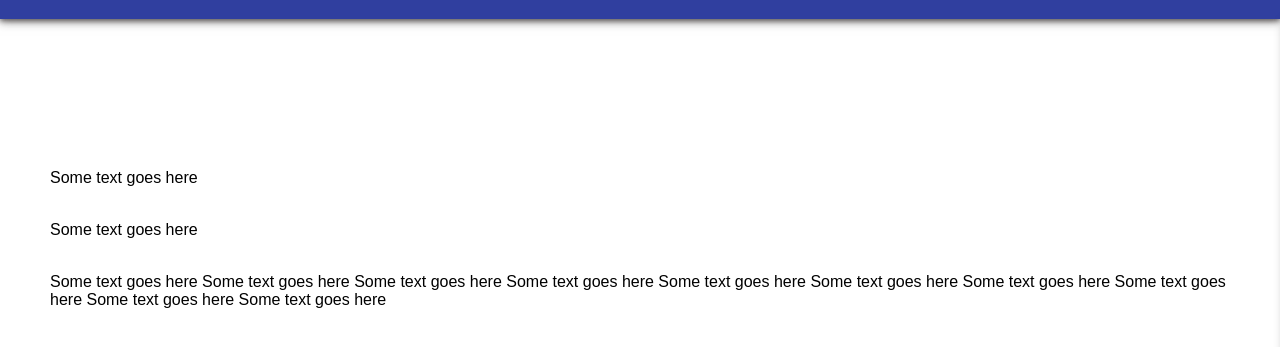
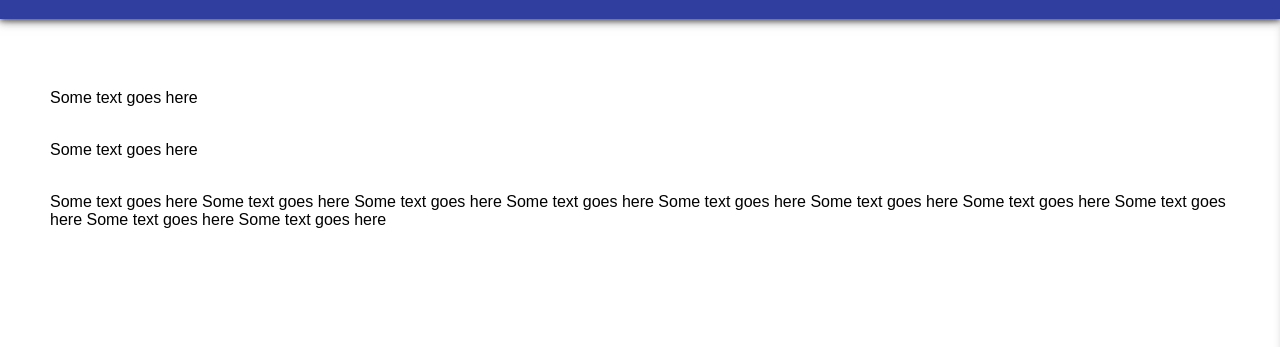
Before and after one commit to davidroyer/CoverNavigation, a plain HTML site: page test3.html in a window 1280 px wide. Shown: the part 61-408 px from the top of the page. Drawn offline with nearby package versions, Linux system fonts and the light colour scheme.

Commit message:
Same commit as last. Hadn't saved new styles when I committed

```diff
--- a/css/style.css
+++ b/css/style.css
@@ -166,17 +166,6 @@ body,
   }
 }
 .main {
-  background: white;
-  height: 100%;
-  position: relative;
-  top: 0;
-  z-index: 20;
-  background: white;
-  height: 100vh;
-  position: relative;
-  top: 80px;
-  z-index: 40;
-  width: 100%;
   padding: 150px 50px;
 }
 
```
Also changed, not shown: 1 other file.
